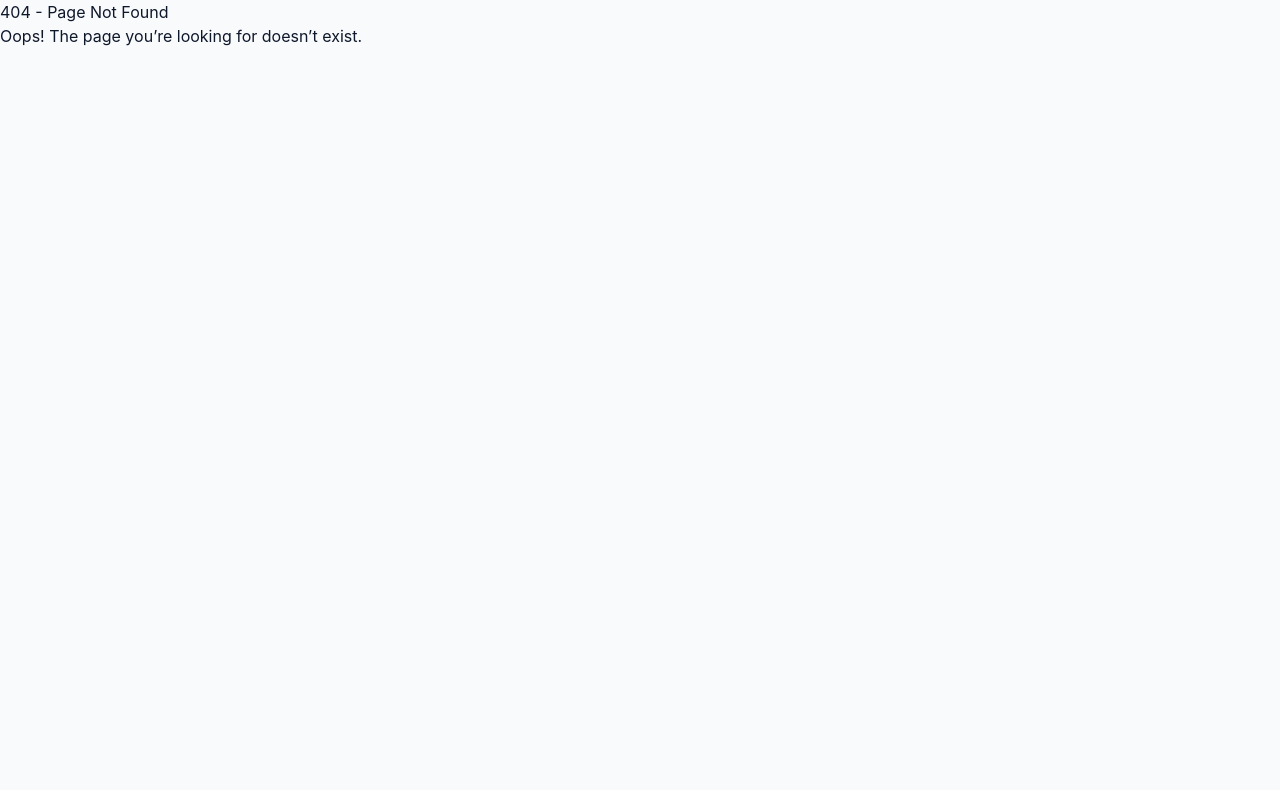
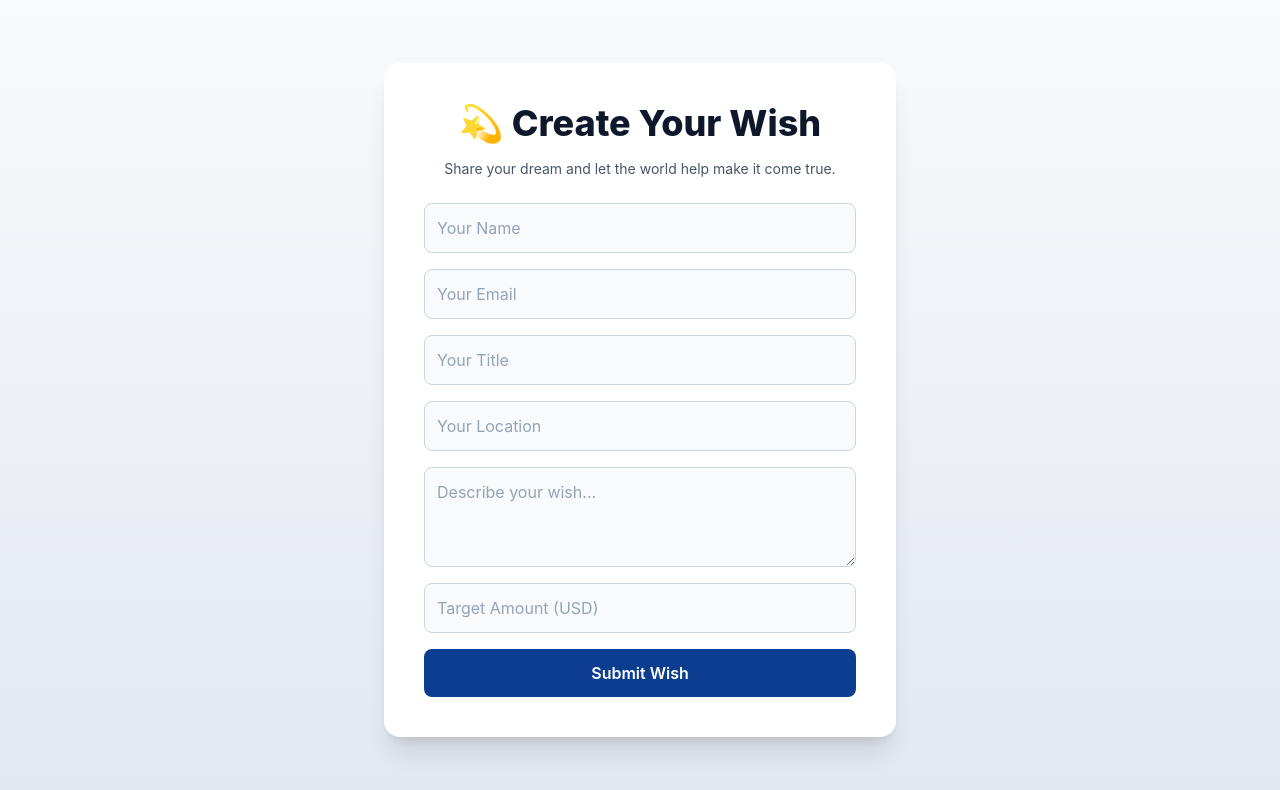
Before and after one commit to Lightcomputerstechnology/WishhoffRichies, a Next.js app: page /make-wish in a window 1280 px wide. Before the commit this address had no page. Shown: the top 790 px of the page. Built offline with nearby package versions, Linux system fonts and the light colour scheme; no server answers.

Commit message:
Rename make-wish to make-wish.js

```diff
--- /dev/null
+++ b/pages/make-wish.js
@@ -0,0 +1,125 @@
+"use client";
+import Link from "next/link";
+import { useState } from "react";
+import Head from "next/head";
+import KYCModal from "../components/KYCModals";
+
+export default function MakeWish() {
+  const [formData, setFormData] = useState({
+    name: "",
+    email: "",
+    title: "",
+    description: "",
+    amount: "",
+    location: "",
+  });
+  const [loading, setLoading] = useState(false);
+  const [message, setMessage] = useState("");
+  const [showKYC, setShowKYC] = useState(false);
+
+  const handleChange = (e) =>
+    setFormData({ ...formData, [e.target.name]: e.target.value });
+
+  async function handleSubmit(e) {
+    e.preventDefault();
+    setLoading(true);
+    setMessage("");
+
+    // Basic validation
+    if (!formData.name || !formData.email || !formData.title || !formData.description || !formData.amount || !formData.location) {
+      setMessage("Please fill in all required fields.");
+      setLoading(false);
+      return;
+    }
+
+    try {
+      const res = await fetch("/api/wishes/create", {
+        method: "POST",
+        headers: { "Content-Type": "application/json" },
+        body: JSON.stringify(formData),
+      });
+      const data = await res.json();
+
+      if (res.ok) {
+        setMessage("🎉 Wish created successfully!");
+        setFormData({ name: "", email: "", title: "", description: "", amount: "", location: "" });
+        setShowKYC(true); // Prompt KYC after creating wish
+      } else {
+        setMessage(data.error || "Something went wrong.");
+      }
+    } catch (err) {
+      setMessage(err.message);
+    } finally {
+      setLoading(false);
+    }
+  }
+
+  return (
+    <>
+      <Head>
+        <title>Make a Wish | WishhoffRichies</title>
+      </Head>
+
+      <main className="min-h-screen flex items-center justify-center bg-gradient-to-b from-[#f8fafc] to-[#e2e8f0] dark:from-slate-900 dark:to-slate-800 p-4">
+        <div className="bg-white dark:bg-slate-800 rounded-2xl shadow-xl w-full max-w-lg p-6 md:p-10">
+          <h1 className="text-3xl md:text-4xl font-extrabold text-slate-900 dark:text-white mb-4 text-center">
+            💫 Create Your Wish
+          </h1>
+          <p className="text-sm text-slate-600 dark:text-slate-300 text-center mb-6">
+            Share your dream and let the world help make it come true.
+          </p>
+
+          <form onSubmit={handleSubmit} className="flex flex-col gap-4">
+            {["name", "email", "title", "location", "description", "amount"].map((field) => (
+              field !== "description" ? (
+                <input
+                  key={field}
+                  type={field === "email" ? "email" : field === "amount" ? "number" : "text"}
+                  name={field}
+                  placeholder={field === "amount" ? "Target Amount (USD)" : `Your ${field.charAt(0).toUpperCase() + field.slice(1)}`}
+                  value={formData[field]}
+                  onChange={handleChange}
+                  required
+                  className="w-full p-3 rounded-lg border border-slate-300 dark:border-slate-600 bg-slate-50 dark:bg-slate-700 text-slate-900 dark:text-slate-100 placeholder-slate-400 focus:outline-none focus:ring-2 focus:ring-primary transition"
+                />
+              ) : (
+                <textarea
+                  key={field}
+                  name={field}
+                  placeholder="Describe your wish..."
+                  value={formData[field]}
+                  onChange={handleChange}
+                  required
+                  className="w-full p-3 rounded-lg border border-slate-300 dark:border-slate-600 bg-slate-50 dark:bg-slate-700 text-slate-900 dark:text-slate-100 placeholder-slate-400 focus:outline-none focus:ring-2 focus:ring-primary transition min-h-[100px]"
+                />
+              )
+            ))}
+
+            <button
+              type="submit"
+              disabled={loading}
+              className="w-full bg-primary text-white py-3 rounded-lg font-semibold hover:bg-primary/90 transition disabled:opacity-60 disabled:cursor-not-allowed"
+            >
+              {loading ? "Submitting..." : "Submit Wish"}
+            </button>
+          </form>
+
+          {message && (
+            <p className="text-center mt-4 text-sm font-medium text-slate-800 dark:text-slate-100">
+              {message}
+            </p>
+          )}
+        </div>
+      </main>
+
+      {/* KYC Modal */}
+      {showKYC && (
+        <KYCModals
+          userId={formData.email} // or any unique user ID
+          onUploaded={() => setShowKYC(false)}
+          onClose={() => setShowKYC(false)}
+        />
+      )}
+    </>
+  );
+}
```
